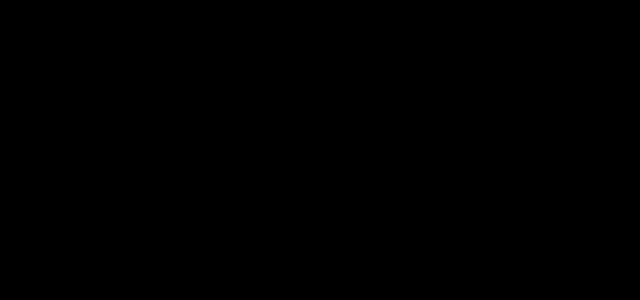
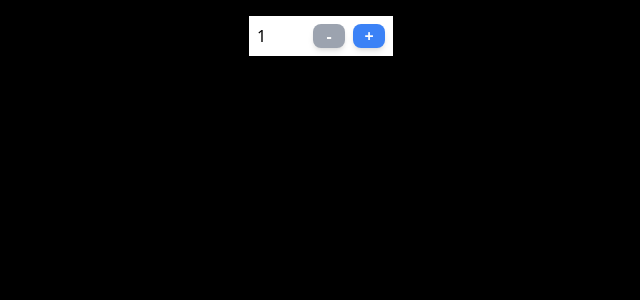
Before and after one commit to shawnscgy/cprg306-assignments, a Next.js app: page /week-4 in a window 1280 px wide. Before the commit this address had no page. Shown: the top 300 px of the page, without its empty margins (319-959 px from the left). Built offline with nearby package versions, Linux system fonts and the light colour scheme.

Commit message:
week4 update

```diff
--- a/app/page.js
+++ b/app/page.js
@@ -14,6 +14,11 @@
           ****************CLICK HERE TO WEEK-3*****************
         </Link>
       </div>
+      <div>
+        <Link href="/week-4">
+          ****************CLICK HERE TO WEEK-4*****************
+        </Link>
+      </div>
     </main>
   );
 }
--- /dev/null
+++ b/app/week-4/new-item.js
@@ -0,0 +1,32 @@
+"use client";
+
+import { useState } from "react";
+export default function NewItem() {
+  const [quantity, setQuantity] = useState(1);
+
+  const increment = () => setQuantity(quantity + 1);
+  const decrement = () => setQuantity(quantity - 1);
+  return (
+    <div className="flex justify-between w-36 h-10 p-1 m-4 bg-white">
+      <div className="p-1">{quantity}</div>
+      <div>
+        <button
+          className="bg-blue-500 text-white font-semibold m-1 w-8 h-6 rounded-lg
+        shadow-md hover:bg-blue-700 focus:outline-none focus:ring-2 disabled:bg-gray-400 focus:ring-blue-500 focus:ring-opacity-75"
+          disabled={quantity === 1}
+          onClick={decrement}
+        >
+          -
+        </button>
+        <button
+          className="bg-blue-500 text-white font-semibold m-1 w-8 h-6 rounded-lg
+        shadow-md hover:bg-blue-700 focus:outline-none focus:ring-2 disabled:bg-gray-400 focus:ring-blue-500 focus:ring-opacity-75"
+          disabled={quantity === 20}
+          onClick={increment}
+        >
+          +
+        </button>
+      </div>
+    </div>
+  );
+}
--- /dev/null
+++ b/app/week-4/page.js
@@ -0,0 +1,9 @@
+import NewItem from "./new-item";
+
+export default function Page() {
+  return (
+    <main className="flex justify-center">
+      <NewItem className="flex-1" />
+    </main>
+  );
+}
```
